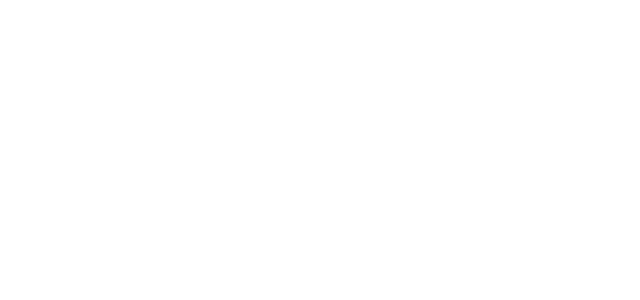
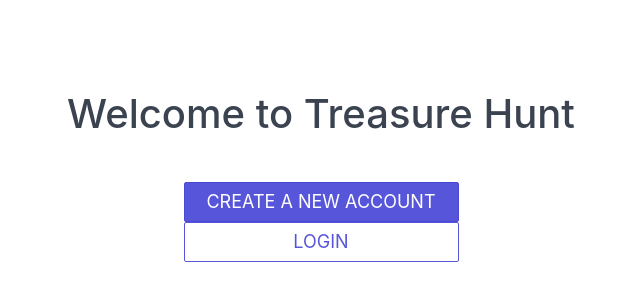
Before and after one commit to Tex-Tang/Treasure-Hunt, a Vue app in the folder client/: page /#/ in a window 1280 px wide. Before the commit this address led to /#/register. Shown: the part 124-424 px from the top of the page, without its empty margins (319-959 px from the left). Built offline with nearby package versions, Linux system fonts and the light colour scheme.

Commit message:
commit message

```diff
--- a/client/src/pages/Homepage.vue
+++ b/client/src/pages/Homepage.vue
@@ -1,4 +1,20 @@
 <template>
+    <body>
+        <div class="title">
+            <h1>Welcome to Treasure Hunt</h1>
+        </div>
+        <br>
+        <div class="buttons">
+            <button class="btn btn-primary btn-lg create-btn" type="text" >
+                CREATE A NEW ACCOUNT
+            </button>
+            <br>
+
+            <button class="btn btn-lg login-btn" type="text">
+                LOGIN
+            </button>
+        </div>
+    </body>
 
 </template>
 
@@ -9,5 +25,35 @@ export default {
 </script>
 
 <style>
+body {
+    display:flex;
+    flex-direction:column;
+    justify-content:center;
+    min-height: 75vh;
+}
+.title {
+    margin-left: auto;
+    margin-right: auto;
+    width: 75%;
+    align-items: center;
+    justify-content: center;
+    text-align: center;
+}
 
+.buttons {
+    align-items: center;
+    justify-content: center;
+    text-align: center;
+}
+
+.create-btn {
+    margin: auto;
+    padding: auto;
+    width: 275px;
+}
+
+.login-btn {
+    padding: auto;
+    width: 275px;
+}
 </style>
--- a/client/src/router/index.js
+++ b/client/src/router/index.js
@@ -3,10 +3,13 @@ import VueRouter from 'vue-router'
 
 Vue.use(VueRouter)
 
-const routes = []
-
 const router = new VueRouter({
-  routes
+  routes : [
+    {
+      path: "/",
+      component: () => import('../pages/Homepage.vue')
+    }
+  ]
 })
 
 export default router
```
Also changed, not shown: client/src/pages/entry/Login.vue (added, +32 -0 lines), 2 other files (tests, documents, lock files or other folders).
